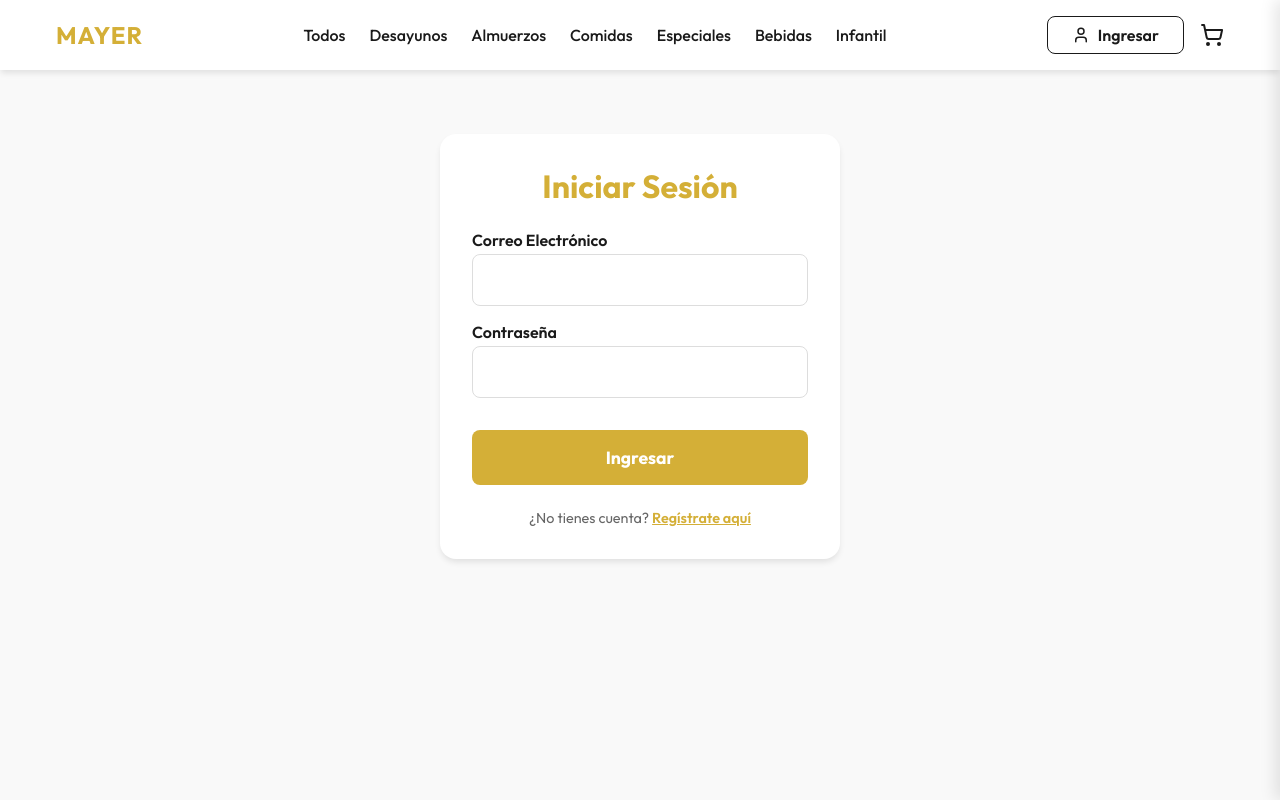
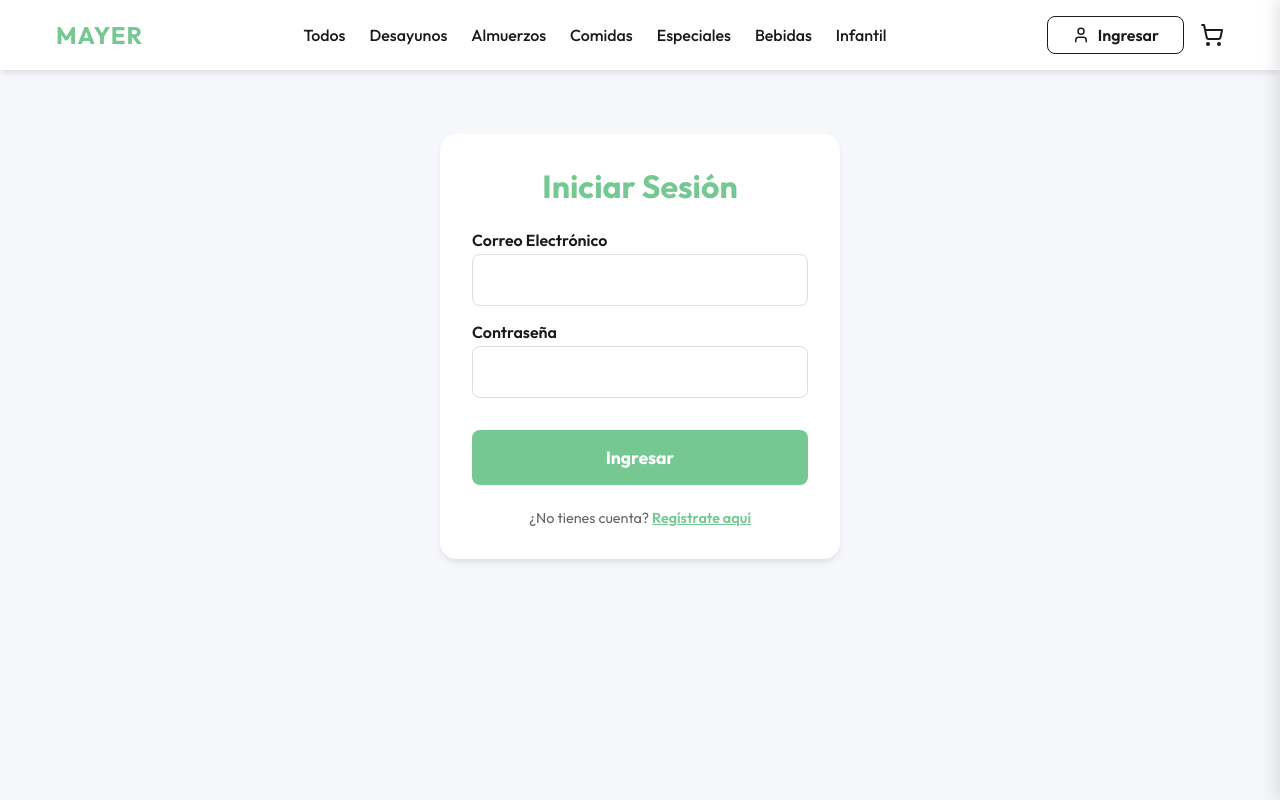
Before and after one commit to Nejosudo/Restaurante-Mayer, a Next.js app: page /login in a window 1280 px wide. Built offline with nearby package versions, Linux system fonts and the light colour scheme; no server answers.

Commit message:
color y unidad

```diff
--- a/src/app/globals.css
+++ b/src/app/globals.css
@@ -1,10 +1,10 @@
 :root {
   /* Colors */
-  --primary: #d4af37; /* Gold */
-  --primary-dark: #aa8c2c;
+  --primary: #76c893; /* Light Green */
+  --primary-dark: #52b788;
   --secondary: #1a1a1a; /* Dark Black/Gray */
   --secondary-light: #333333;
-  --background: #f9f9f9;
+  --background: #f5f7fa;
   --surface: #ffffff;
   --text: #1a1a1a;
   --text-light: #666666;
--- a/src/components/Dashboard/Inventory/IngredientForm.tsx
+++ b/src/components/Dashboard/Inventory/IngredientForm.tsx
@@ -75,9 +75,9 @@ export default function IngredientForm({ onClose, onSuccess }: IngredientFormPro
                         >
                             <option value="">Seleccionar...</option>
                             <option value="gramo">gramo</option>
-                            <option value="kilo">kilogramo</option>
-                            <option value="litro">litro</option>
                             <option value="mililitro">mililitro</option>
+                            {/* <option value="kilo">kilogramo</option> */}
+                            {/* <option value="litro">litro</option> */}
                         </select>
                     </div>
 
--- a/src/components/Dashboard/Inventory/InventoryTab.tsx
+++ b/src/components/Dashboard/Inventory/InventoryTab.tsx
@@ -131,9 +131,9 @@ export default function InventoryTab() {
                       style={{ width: '80px', padding: '4px', border: '1px solid #ddd', borderRadius: '4px' }}
                     >
                       <option value="gramo">gramo</option>
-                      <option value="kilo">kilogramo</option>
-                      <option value="litro">litro</option>
                       <option value="mililitro">mililitro</option>
+                      {/* <option value="kilo">kilogramo</option> */}
+                      {/* <option value="litro">litro</option> */}
                     </select>
                   </div>
 
```
